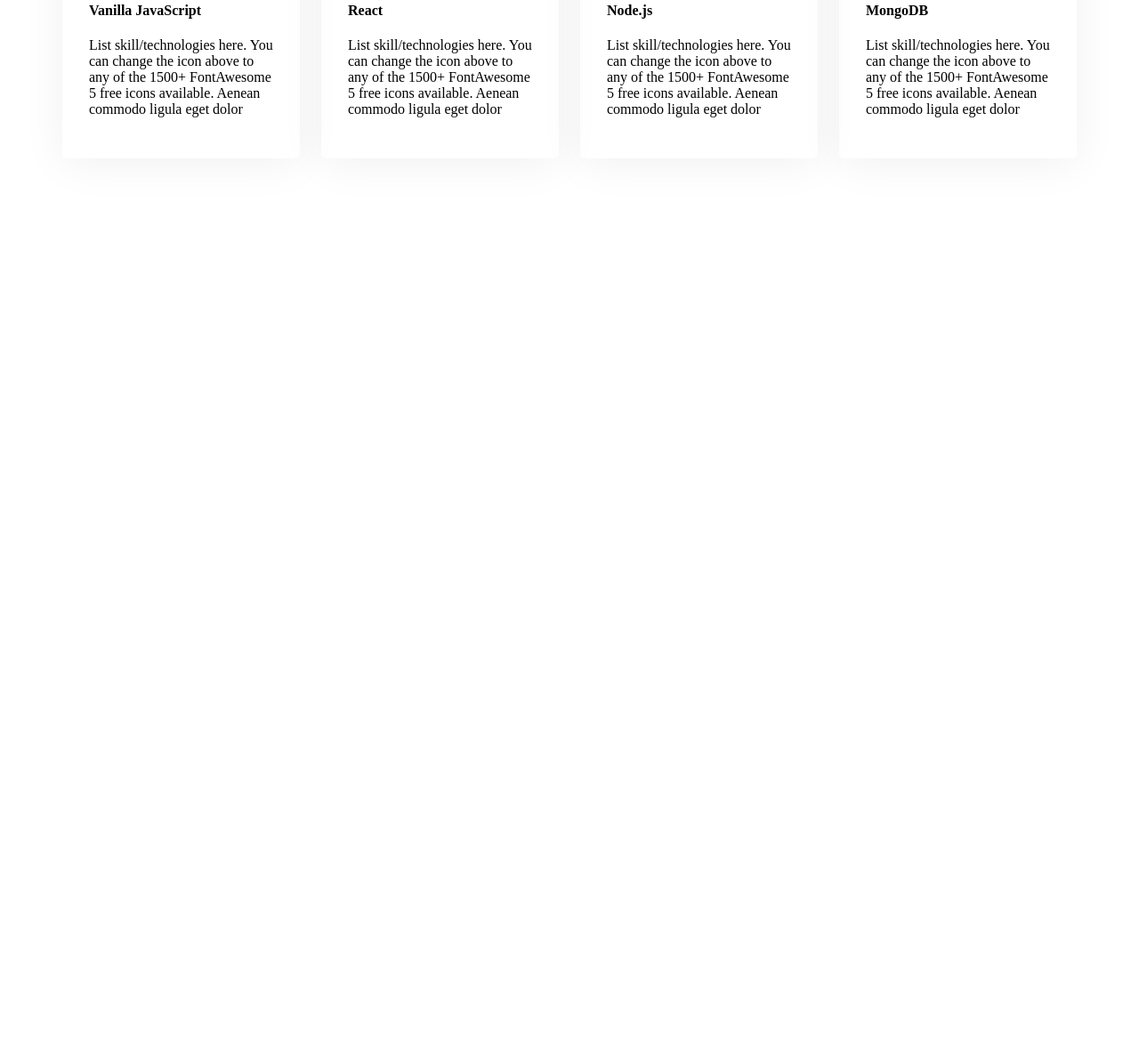
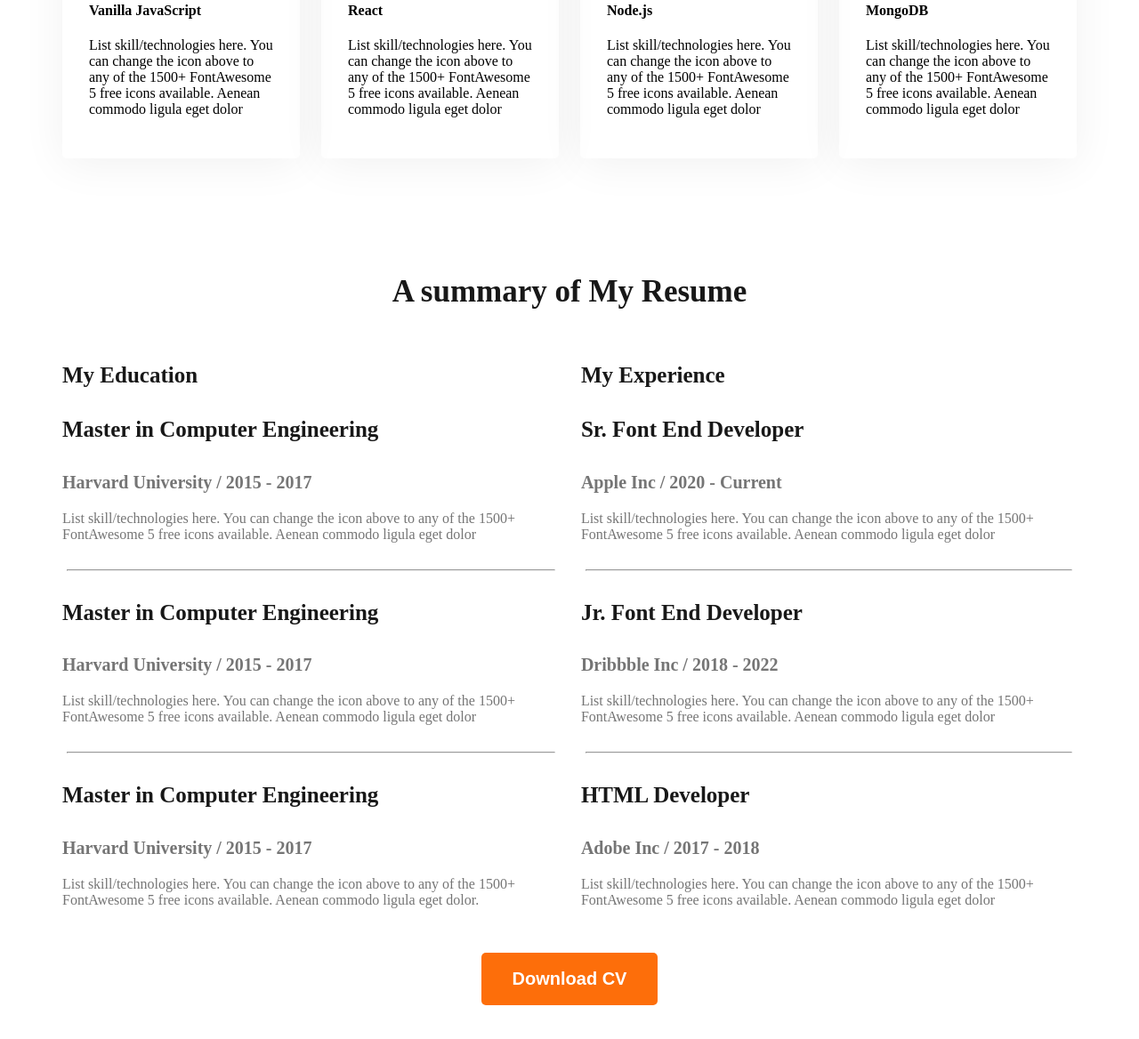
Before and after one commit to nowrinksuda/webdeveloper-portfolio, a plain HTML site: page index.html in a window 1280 px wide. Shown: the part 1848-3016 px from the top of the page at 89% size. Before the commit the page ends 2156 px from the top, so only its background shows below. Drawn offline with Linux system fonts and the light colour scheme.

Commit message:
added A summary of My Resum

```diff
--- a/index.html
+++ b/index.html
@@ -121,6 +121,68 @@
         </div>
       </div>
     </section>
+    <section class="resume">
+      <h3 class="section-title text-center"> A summary of My Resume</h3>
+      <div class="resume-container">
+        <!--.resume-column*2>h3.resume-column-title+.experience*3>h4.experience-title+h5.experience-sub-title+.experience-descriptio-->
+        <div class="resume-column">
+          <h3 class="resume-column-title">My Education</h3>
+          <div class="experience">
+            <h4 class="experience-title">Master in Computer Engineering</h4>
+            <h5 class="experience-sub-title">Harvard University / 2015 - 2017</h5>
+            <div class="experience-description">List skill/technologies here. You can change the icon above
+              to any of the 1500+ FontAwesome 5 free icons available. Aenean
+              commodo ligula eget dolor</div>
+          </div>
+          <hr>
+          <div class="experience">
+            <h4 class="experience-title">Master in Computer Engineering</h4>
+            <h5 class="experience-sub-title">Harvard University / 2015 - 2017</h5>
+            <div class="experience-description">List skill/technologies here. You can change the icon above
+              to any of the 1500+ FontAwesome 5 free icons available. Aenean
+              commodo ligula eget dolor</div>
+          </div>
+          <hr>
+          <div class="experience">
+            <h4 class="experience-title">Master in Computer Engineering</h4>
+            <h5 class="experience-sub-title">Harvard University / 2015 - 2017</h5>
+            <div class="experience-description">List skill/technologies here. You can change the icon above
+              to any of the 1500+ FontAwesome 5 free icons available. Aenean
+              commodo ligula eget dolor.</div>
+          </div>
+        </div>
+
+        <div class="resume-column">
+          <h3 class="resume-column-title">My Experience</h3>
+          <div class="experience">
+            <h4 class="experience-title">Sr. Font End Developer</h4>
+            <h5 class="experience-sub-title">Apple Inc / 2020 - Current</h5>
+            <div class="experience-description">List skill/technologies here. You can change the icon above
+              to any of the 1500+ FontAwesome 5 free icons available. Aenean
+              commodo ligula eget dolor</div>
+          </div>
+          <hr>
+          <div class="experience">
+            <h4 class="experience-title">Jr. Font End Developer</h4>
+            <h5 class="experience-sub-title">Dribbble Inc / 2018 - 2022</h5>
+            <div class="experience-description">List skill/technologies here. You can change the icon above
+              to any of the 1500+ FontAwesome 5 free icons available. Aenean
+              commodo ligula eget dolor</div>
+          </div>
+          <hr>
+          <div class="experience">
+            <h4 class="experience-title">HTML Developer</h4>
+            <h5 class="experience-sub-title">Adobe Inc / 2017 - 2018</h5>
+            <div class="experience-description">List skill/technologies here. You can change the icon above
+              to any of the 1500+ FontAwesome 5 free icons available. Aenean
+              commodo ligula eget dolor</div>
+          </div>
+        </div>
+      </div>
+      <div class="text-center resume-download-cv">
+        <button class="btn-primary">Download CV</button>
+      </div>
+    </section>
   </main>
   <footer>
 
--- a/styles.css
+++ b/styles.css
@@ -21,6 +21,12 @@
 }
 .section-title {
   font-size: 35px;
+  font-weight: bold;
+  color: #181818;
+}
+.experience-title,
+.resume-column-title {
+  font-size: 25px;
   font-weight: bold;
   color: #181818;
 }
@@ -120,3 +126,25 @@
   box-shadow: 0px 6px 50px 0px rgba(0, 0, 0, 0.06);
   border-radius: 5px;
 }
+/*resume section style*/
+.resume-container {
+  display: flex;
+  gap: 24px;
+}
+.experience-description,
+.experience-sub-title {
+  color: #757575;
+  font-size: 16px;
+}
+.experience-sub-title {
+  font-size: 20px;
+  font-weight: 600;
+  margin-bottom: 20px;
+}
+
+.resume hr {
+  margin: 30px 5px;
+}
+.resume-download-cv {
+  margin-top: 50px;
+}
```
